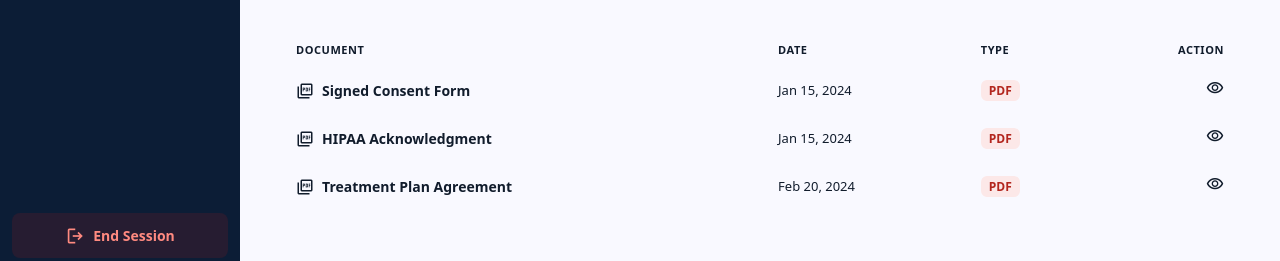
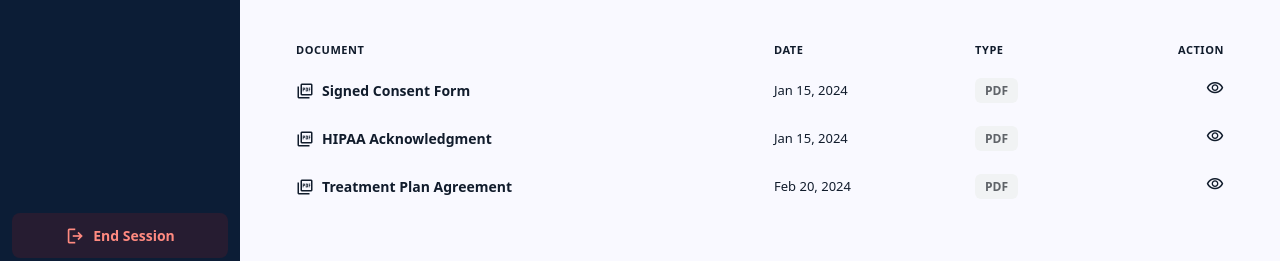
Before and after one commit to Victory-n/bles-ehr-frontend, a Next.js app: page /clinic-notes/1 in a window 1280 px wide. Shown: the part 526-787 px from the top of the page. Built offline with nearby package versions, Linux system fonts and the light colour scheme; a web font is replaced by a local one.

Commit message:
Update: changed the pdf type to notes type

```diff
--- a/app/(platform)/clinic-notes/[notesId]/new/page.tsx
+++ b/app/(platform)/clinic-notes/[notesId]/new/page.tsx
@@ -165,15 +165,15 @@ export default function NewClinicNotePage() {
     const newNoteObject = {
       name: title || "Untitled Clinical Note",
       date: formattedDate,
-      type: "PDF",
+      type: noteType,
       isDraft: !isLocked,
     };
 
     if (typeof window !== "undefined") {
       const defaultDocs = [
-        { name: "Progress Note — Session 4", date: "Mar 02, 2024", type: "PDF" },
-        { name: "Progress Note — Session 5", date: "Mar 10, 2024", type: "PDF" },
-        { name: "Intake Assessment", date: "Jan 15, 2024", type: "PDF" },
+        { name: "Progress Note — Session 4", date: "Mar 02, 2024", type: "Progress Note" },
+        { name: "Progress Note — Session 5", date: "Mar 10, 2024", type: "Progress Note" },
+        { name: "Intake Assessment", date: "Jan 15, 2024", type: "Intake Session" },
       ];
       const saved = localStorage.getItem(`notes_${notesId}`);
       const currentNotes = saved ? JSON.parse(saved) : defaultDocs;
--- a/app/(platform)/clinic-notes/[notesId]/page.tsx
+++ b/app/(platform)/clinic-notes/[notesId]/page.tsx
@@ -234,14 +234,23 @@ function ClinicNotesListTab({ notesId, onViewNote }: { notesId: string; onViewNo
 
   React.useEffect(() => {
     const defaultDocs = [
-      { name: "Progress Note — Session 4", date: "Mar 02, 2024", type: "PDF" },
-      { name: "Progress Note — Session 5", date: "Mar 10, 2024", type: "PDF" },
-      { name: "Intake Assessment", date: "Jan 15, 2024", type: "PDF" },
+      { name: "Progress Note — Session 4", date: "Mar 02, 2024", type: "Progress Note" },
+      { name: "Progress Note — Session 5", date: "Mar 10, 2024", type: "Progress Note" },
+      { name: "Intake Assessment", date: "Jan 15, 2024", type: "Intake Session" },
     ];
     if (typeof window !== "undefined") {
       const saved = localStorage.getItem(`notes_${notesId}`);
       if (saved) {
-        setDocs(JSON.parse(saved));
+        const parsed = JSON.parse(saved).map((doc: any) => {
+          if (doc.type === "PDF") {
+            if (doc.name.toLowerCase().includes("intake")) {
+              return { ...doc, type: "Intake Session" };
+            }
+            return { ...doc, type: "Progress Note" };
+          }
+          return doc;
+        });
+        setDocs(parsed);
         return;
       }
     }
@@ -284,6 +293,24 @@ function Card({ title, children }: { title: string; children: React.ReactNode })
   );
 }
 
+function getTypeBadgeStyle(type: string) {
+  const t = type?.toLowerCase() || "";
+  if (t.includes("intake")) {
+    return { background: "#e8f0fe", color: "#1a73e8" }; // blue
+  }
+  if (t.includes("progress")) {
+    return { background: "#e6f4ea", color: "#137333" }; // green
+  }
+  if (t.includes("group")) {
+    return { background: "#f3e8fd", color: "#9333ea" }; // purple
+  }
+  if (t.includes("assessment") || t.includes("summary")) {
+    return { background: "#fff3e0", color: "#e65100" }; // amber
+  }
+  // Fallback for PDF or others
+  return { background: "#f1f3f4", color: "#5f6368" }; // grey
+}
+
 function DocumentTable({ title, docs, onViewClick }: { title: string; docs: any[]; onViewClick?: (doc: any) => void }) {
   return (
     <Card title={title}>
@@ -304,7 +331,15 @@ function DocumentTable({ title, docs, onViewClick }: { title: string; docs: any[
                 </div>
               </td>
               <td style={{ padding: "12px", fontSize: 13, color: "var(--color-on-surface-variant)" }}>{d.date}</td>
-              <td style={{ padding: "12px", fontSize: 12, fontWeight: 600 }}><span style={{ padding: "2px 8px", borderRadius: 6, background: "#fce8e8", color: "#b3261e" }}>{d.type}</span></td>
+              <td style={{ padding: "12px", fontSize: 12, fontWeight: 600 }}>
+                <span style={{
+                  padding: "4px 10px",
+                  borderRadius: 6,
+                  ...getTypeBadgeStyle(d.type)
+                }}>
+                  {d.type}
+                </span>
+              </td>
               <td style={{ padding: "12px", textAlign: "right" }}>
                 <span
                   className="material-symbols-outlined"
```
